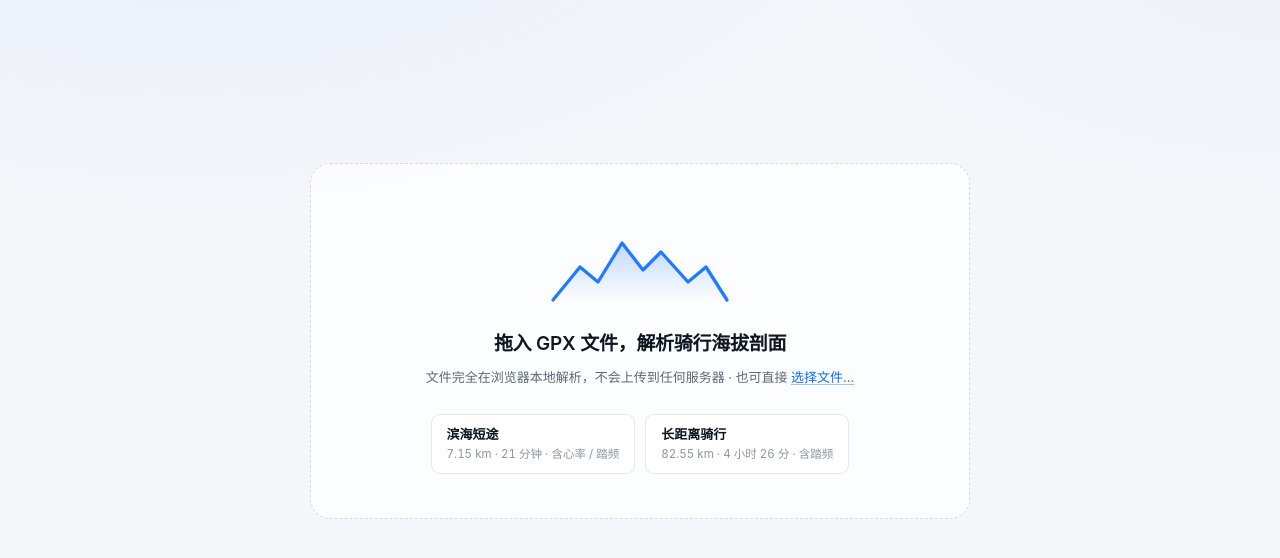
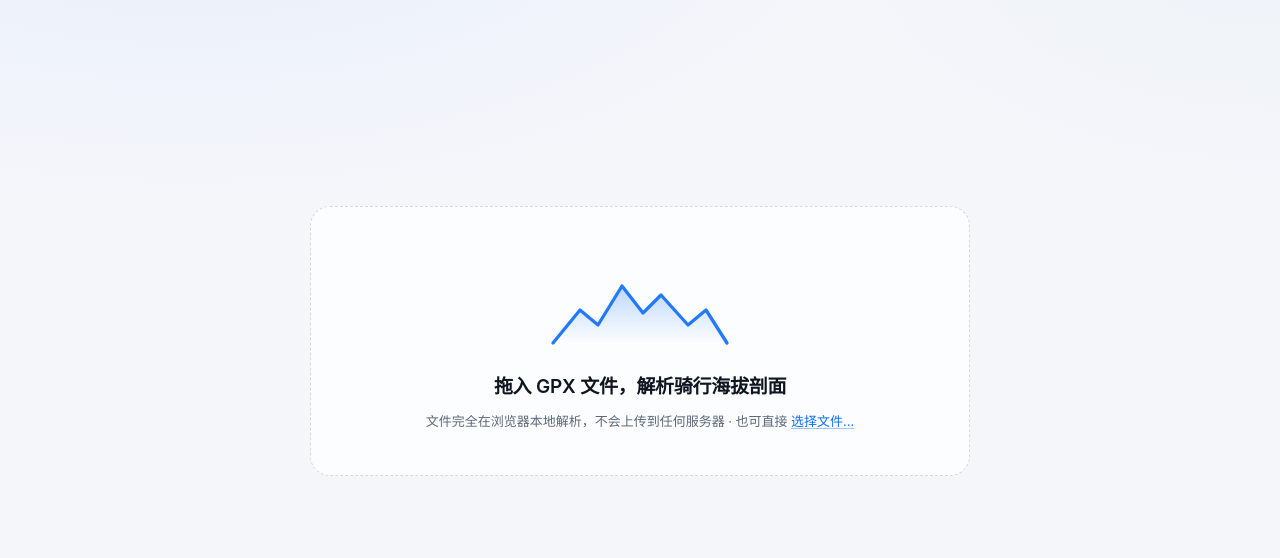
Before and after one commit to HalZheng/gpx-elevation-profile, a website built with Vite: page index.html in a window 1280 px wide. Shown: the part 68-626 px from the top of the page. Built offline with nearby package versions, Linux system fonts and the light colour scheme.

Commit message:
chore: 移除个人骑行示例 GPX 与首页示例预览按钮

```diff
--- a/index.html
+++ b/index.html
@@ -89,7 +89,6 @@
               文件完全在浏览器本地解析，不会上传到任何服务器 · 也可直接
               <button type="button" class="link" id="btn-open-2">选择文件…</button>
             </p>
-            <div class="samples" id="samples"></div>
           </div>
         </section>
 
--- a/src/main.ts
+++ b/src/main.ts
@@ -42,7 +42,6 @@ const el = {
   workspace: $('workspace'),
   dropzone: $('dropzone'),
   fileInput: $<HTMLInputElement>('file-input'),
-  samples: $('samples'),
   metrics: $('metrics'),
   chart: $('chart'),
   chartSub: $('chart-sub'),
@@ -193,32 +192,7 @@ let theme: ChartTheme = readChartTheme()
 let resizeObserver: ResizeObserver | null = null
 let smoothRaf = 0
 
-/* ------------------------------------------------------------- Samples */
-const SAMPLES = [
-  {
-    file: 'samples/ride-7km.gpx',
-    name: '滨海短途',
-    meta: '7.15 km · 21 分钟 · 含心率 / 踏频',
-  },
-  {
-    file: 'samples/ride-83km.gpx',
-    name: '长距离骑行',
-    meta: '82.55 km · 4 小时 26 分 · 含踏频',
-  },
-]
-
 /* ------------------------------------------------------------- Loading */
-async function loadSample(sample: (typeof SAMPLES)[number]): Promise<void> {
-  try {
-    const url = `${import.meta.env.BASE_URL}${sample.file}`
-    const res = await fetch(url)
-    if (!res.ok) throw new Error(`HTTP ${res.status}`)
-    const text = await res.text()
-    loadTrack(parseGpx(text, sample.name, new Blob([text]).size))
-  } catch (err) {
-    toast(`示例加载失败：${errText(err)}`, true)
-  }
-}
 
 function loadFile(file: File): void {
   if (file.size > 60 * 1024 * 1024) {
@@ -940,15 +914,6 @@ function init(): void {
     btn.addEventListener('click', () => setThemeMode(btn.dataset.themeValue as ThemeMode))
   })
 
-  // 示例
-  el.samples.innerHTML = SAMPLES.map(
-    (s, i) =>
-      `<button type="button" class="sample-btn" data-sample="${i}"><b>${s.name}</b><span>${s.meta}</span></button>`,
-  ).join('')
-  el.samples.querySelectorAll<HTMLButtonElement>('[data-sample]').forEach((btn) => {
-    btn.addEventListener('click', () => void loadSample(SAMPLES[Number(btn.dataset.sample)]))
-  })
-
   // 文件
   el.btnOpen.addEventListener('click', () => el.fileInput.click())
   el.btnOpen2.addEventListener('click', () => el.fileInput.click())
--- a/src/styles.css
+++ b/src/styles.css
@@ -418,47 +418,6 @@ select {
   margin: 10px 0 0;
   color: var(--text-muted);
   font-size: 13px;
-}
-
-.dropzone .samples {
-  margin-top: 26px;
-}
-
-.samples {
-  display: flex;
-  flex-wrap: wrap;
-  gap: 10px;
-  justify-content: center;
-}
-
-.sample-btn {
-  display: flex;
-  flex-direction: column;
-  align-items: flex-start;
-  gap: 2px;
-  padding: 10px 15px;
-  border-radius: var(--radius-sm);
-  border: 1px solid var(--border);
-  background: var(--surface);
-  cursor: pointer;
-  transition: border-color 0.15s ease, transform 0.15s ease, box-shadow 0.15s ease;
-  text-align: left;
-}
-
-.sample-btn:hover {
-  border-color: color-mix(in srgb, var(--accent) 45%, var(--border));
-  box-shadow: var(--shadow-2);
-  transform: translateY(-1px);
-}
-
-.sample-btn b {
-  font-size: 13px;
-  font-weight: 600;
-}
-
-.sample-btn span {
-  font-size: 11.5px;
-  color: var(--text-dim);
 }
 
 /* ------------------------------ Workspace ------------------------------ */
```
Also changed, not shown: README.md, 2 other files.
